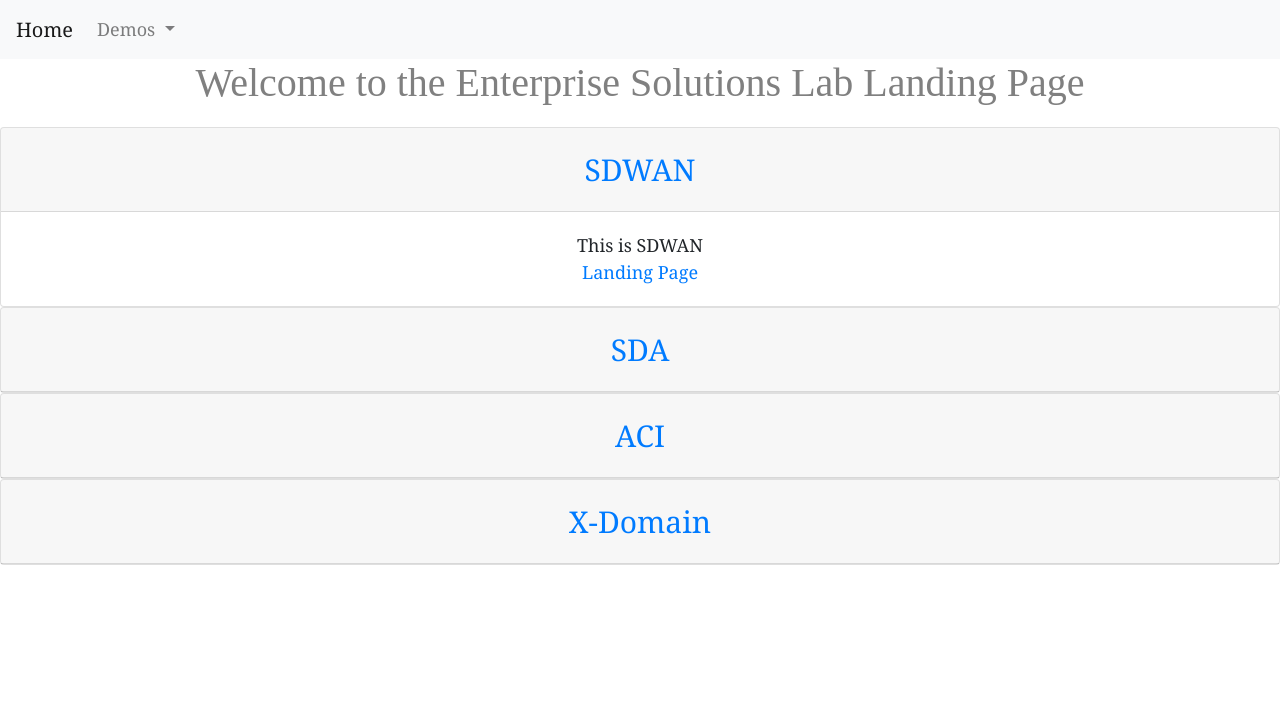
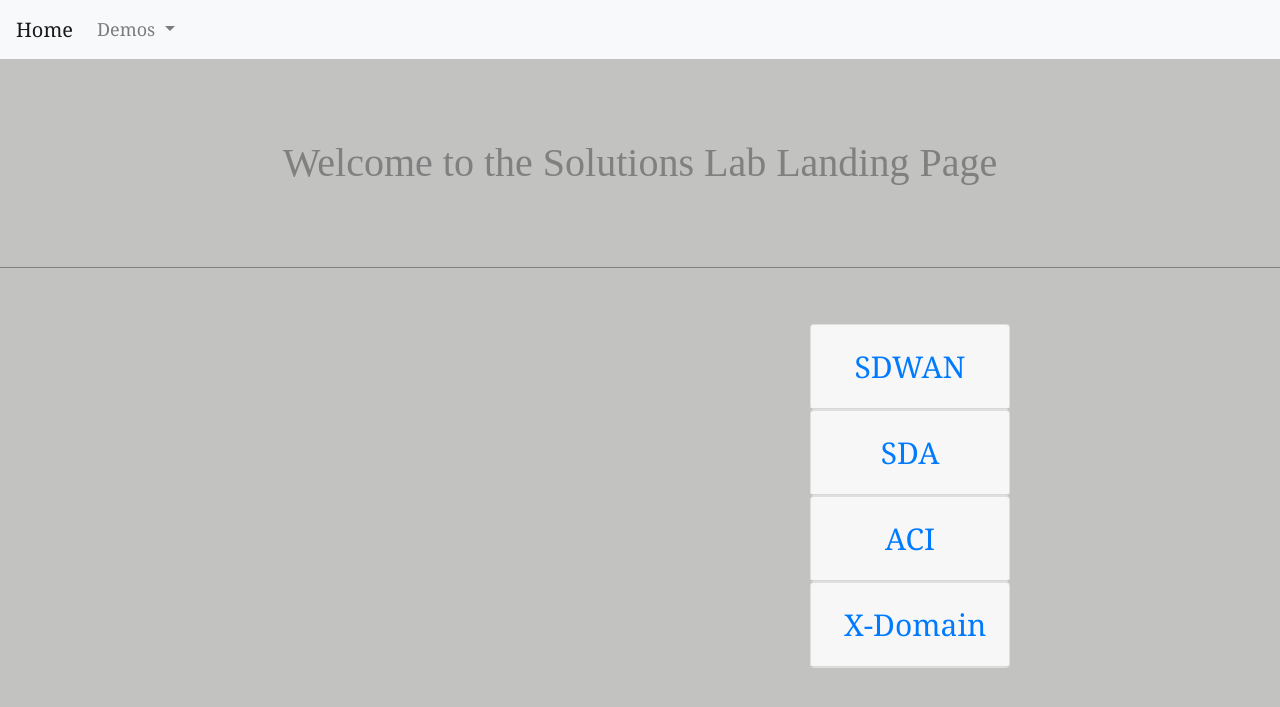
Before and after one commit to lcartwri/sl-web-app, a Flask app: page / in a window 1280 px wide. Shown: the top 707 px of the page. Run offline with Flask 2, Linux system fonts and the light colour scheme; some libraries are stand-ins or nearby versions.

Commit message:
changed style of landing page

```diff
--- a/slproject/static/stylesheets/style.css
+++ b/slproject/static/stylesheets/style.css
@@ -2,14 +2,18 @@
 body{
     font-family: Georgia, Verdana, sans-serif;
     font-size: 18px;
+    background-color: #C2C2C1;
 }
 
 h1 {
     color: gray;
+    padding-top: 2em;
+    padding-bottom: 2em;
     font-size: 40px;
     font-family: Copperplate;
     text-align: center;
     margin-bottom: 20px;
+    border-bottom: 1px solid gray;
 }
 
 h5{
@@ -24,3 +28,9 @@ h5{
 .main_body{
     text-align: center;
 }
+
+.main_enterprise_dropdown{
+    width: 200px;
+    margin-left: 45em;
+    padding-top: 2em;
+}
--- a/slproject/templates/index.html
+++ b/slproject/templates/index.html
@@ -1,8 +1,8 @@
 {% extends "base_index.html" %}
 {%block content%}
 <title>Home Landing Page</title>
-<h1>Welcome to the Enterprise Solutions Lab Landing Page</h1>
-<div id="accordion">
+<h1>Welcome to the Solutions Lab Landing Page</h1>
+<div id="accordion" class="main_enterprise_dropdown">
     <div class="card">
       <div class="card-header" id="headingOne">
         <h5 class="mb-0">
@@ -12,7 +12,7 @@
         </h5>
       </div>
 
-      <div id="collapseOne" class="collapse show" aria-labelledby="headingOne" data-parent="#accordion">
+      <div id="collapseOne" class="collapse" aria-labelledby="headingOne" data-parent="#accordion">
         <div class="card-body main_body">
           This is SDWAN
           <br>
@@ -69,6 +69,7 @@
           </div>
         </div>
       </div>
+    </div>
 
-  </div>
+
 {% endblock %}
```
